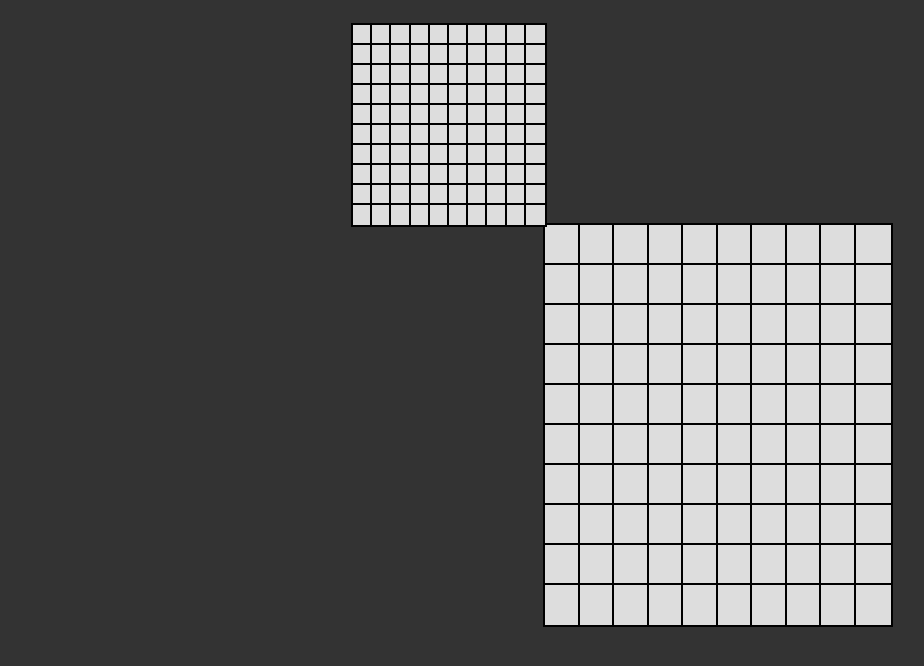
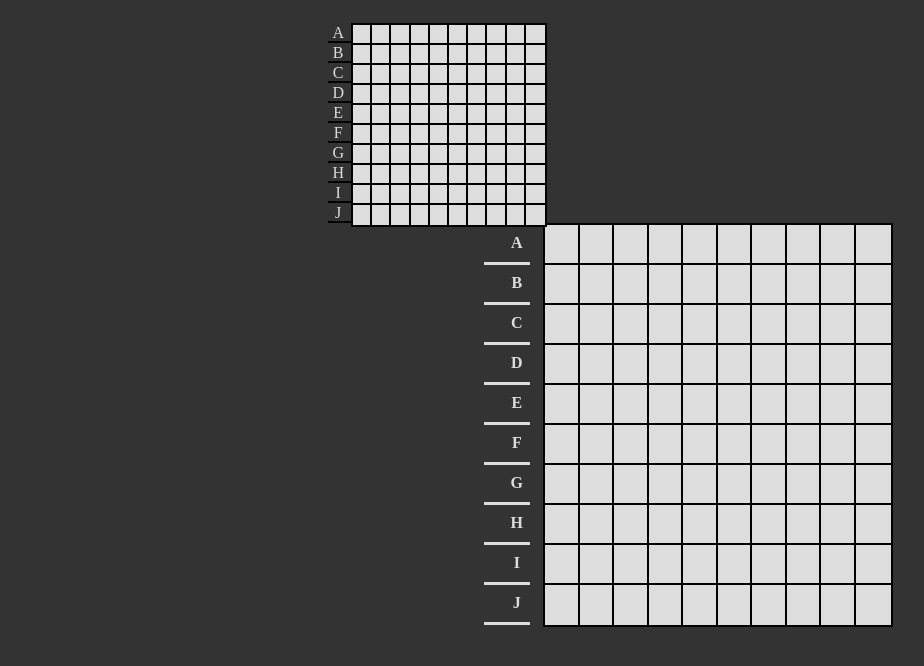
Before and after one commit to Kiwasthal/battleship, a website built with webpack: page dist/index.html in a window 1280 px wide. Shown: the part 60-726 px from the top of the page, without its empty margins (33-957 px from the left). Built offline with Linux system fonts and the light colour scheme.

Commit message:
Added index display for boards

```diff
--- a/src/domFunctions.js
+++ b/src/domFunctions.js
@@ -5,7 +5,25 @@ let createBattleShipHeader = container => {
   container.appendChild(battleShipHeader);
 };
 
+let createLetterLabels = (container, className) => {
+  let letterContainer = document.createElement('div');
+  for (let i = 65; i < 75; i++) {
+    let index = document.createElement('p');
+    index.classList.add('letter-index');
+    index.textContent = String.fromCharCode(i);
+    letterContainer.appendChild(index);
+  }
+  letterContainer.classList = className;
+  container.appendChild(letterContainer);
+};
+
+let createLabels = container => {
+  createLetterLabels(container, 'top-left-letter-index');
+  createLetterLabels(container, 'bottom-left-letter-index');
+};
+
 export default () => {
   let container = document.querySelector('.container');
   createBattleShipHeader(container);
+  createLabels(container);
 };
--- a/src/style.css
+++ b/src/style.css
@@ -24,6 +24,33 @@ body {
   text-shadow: 0.5px 0.5px white;
 }
 
+.top-left-letter-index {
+  grid-area: 3 / 2 / 4 / 3;
+  height: 100%;
+  margin: 0;
+  color: #ddd;
+  display: grid;
+  justify-content: center;
+  align-items: center;
+}
+
+.letter-index {
+  display: inline-block;
+  text-align: center;
+  margin: 0;
+  position: relative;
+}
+
+.letter-index::after {
+  content: '';
+  position: absolute;
+  left: -40%;
+  bottom: -10%;
+  height: 2px;
+  width: 220%;
+  background: black;
+}
+
 .player-grid {
   justify-self: center;
   align-self: center;
@@ -33,6 +60,32 @@ body {
   height: 100%;
   transition: all 500ms cubic-bezier(0.63, 0.2, 0.85, 1.58);
   z-index: 1001;
+}
+
+.bottom-left-letter-index {
+  grid-area: 4 / 3 / 5 / 4;
+  height: 100%;
+  margin: 0;
+  color: #ddd;
+  display: grid;
+  justify-content: flex-end;
+  align-items: center;
+  font-weight: 900;
+}
+
+.bottom-left-letter-index p {
+  padding: 10px;
+  padding-right: 20px;
+}
+
+.bottom-left-letter-index p::after {
+  content: '';
+  position: absolute;
+  left: -40%;
+  bottom: -10%;
+  height: 3px;
+  width: 110%;
+  background: #ddd;
 }
 
 .computer-grid {
```
Also changed, not shown: dist/main.js.
